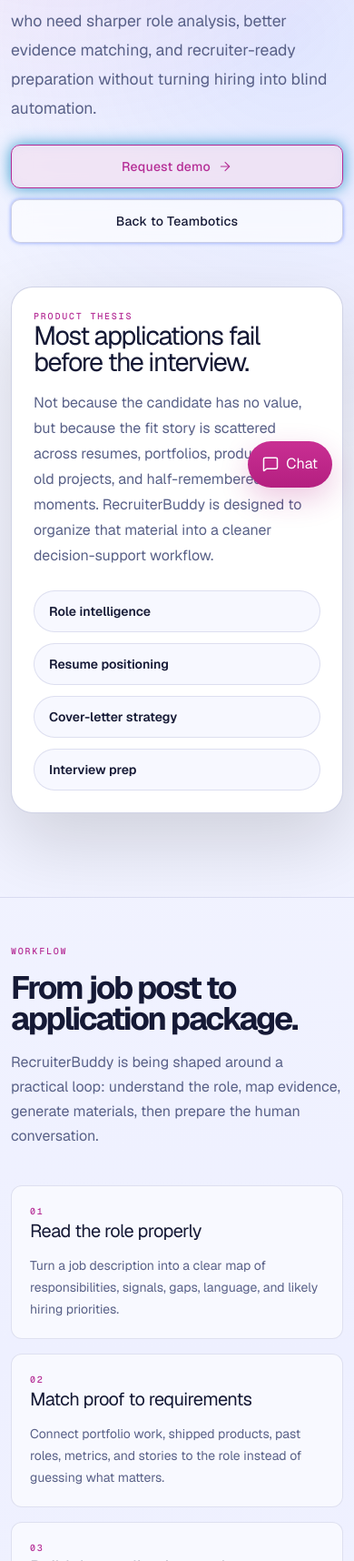
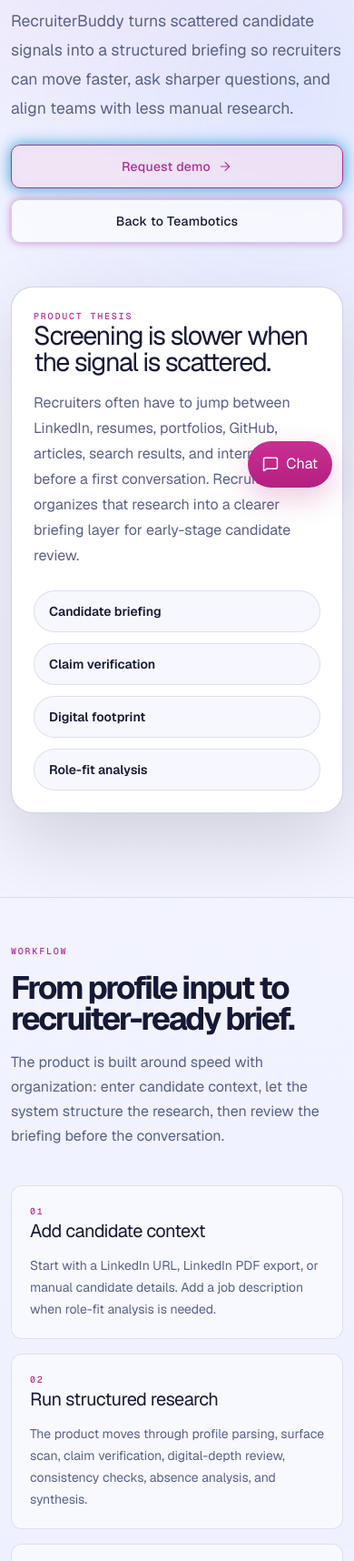
Before and after one commit to nickhilster/teambotics-website, a React app: page /recruiterbuddy in a window 390 px wide. Shown: the part 284-2000 px from the top of the page at 91% size. Built offline with nearby package versions, Linux system fonts and the light colour scheme; some packages are replaced by stand-ins of ours.

Commit message:
Correct RecruiterBuddy product positioning

```diff
--- a/app/(site)/recruiterbuddy/page.tsx
+++ b/app/(site)/recruiterbuddy/page.tsx
@@ -8,46 +8,52 @@
 export const metadata: Metadata = {
   title: "RecruiterBuddy",
   description:
-    "RecruiterBuddy is a Teambotics product in development for turning job applications, recruiter conversations, and interview prep into a structured AI-assisted workflow.",
+    "RecruiterBuddy is a Teambotics candidate research and briefing product that helps recruiters prepare faster before the first conversation.",
   openGraph: {
     title: `RecruiterBuddy | ${siteConfig.name}`,
     description:
-      "A candidate-side job application operating layer for sharper role analysis, tailored application packages, and recruiter-ready preparation.",
+      "A recruiter-side candidate intelligence brief for profile research, claim verification, dossier review, and role-fit analysis.",
     url: `${siteConfig.url}/recruiterbuddy`,
   },
 };
 
 const workflowSteps = [
   {
-    title: "Read the role properly",
-    body: "Turn a job description into a clear map of responsibilities, signals, gaps, language, and likely hiring priorities.",
+    title: "Add candidate context",
+    body: "Start with a LinkedIn URL, LinkedIn PDF export, or manual candidate details. Add a job description when role-fit analysis is needed.",
   },
   {
-    title: "Match proof to requirements",
-    body: "Connect portfolio work, shipped products, past roles, metrics, and stories to the role instead of guessing what matters.",
+    title: "Run structured research",
+    body: "The product moves through profile parsing, surface scan, claim verification, digital-depth review, consistency checks, absence analysis, and synthesis.",
   },
   {
-    title: "Build the application package",
-    body: "Generate focused resume positioning, cover-letter direction, outreach notes, and interview preparation from one structured source of truth.",
+    title: "Review the briefing",
+    body: "Recruiters get a two-minute briefing note with candidate summary, standout signal, probe areas, and suggested first-call questions.",
   },
   {
-    title: "Prepare the human conversation",
-    body: "Support recruiter screens, hiring-manager calls, and follow-ups with clear talking points while keeping final judgment with the applicant.",
+    title: "Align the hiring conversation",
+    body: "The dossier and fit analysis give teams a shared reference point before screens, hiring-manager calls, shortlist reviews, or final-round discussions.",
   },
 ];
 
+const outputTabs = [
+  "Briefing Note — fast candidate summary and first-call prompts",
+  "Dossier — timeline, skills inventory, online presence, claim verification, and flags",
+  "Fit Analysis — role fit, candidate reality, AI-world fit, gaps, dealbreaker risk, and bottom line",
+];
+
 const trustPoints = [
-  "Human approval before anything is sent",
-  "No auto-apply behaviour or hidden outbound actions",
-  "Assumptions are surfaced instead of buried in confident copy",
-  "Reusable context for role-specific positioning and interview prep",
+  "Designed for recruiter preparation, not automated hiring decisions",
+  "Surfaces verified, plausible, unverifiable, and contradictory signals separately",
+  "Makes uncertainty explicit so recruiters know what to ask rather than assuming fit",
+  "Supports faster team alignment before interviews without replacing human judgment",
 ];
 
 const useCases = [
-  "Senior candidates translating non-linear experience into role-fit evidence",
-  "Career operators managing multiple active applications without losing context",
-  "Founders and builders turning shipped products into credible hiring stories",
-  "Recruiter-facing preparation where clarity, relevance, and restraint matter",
+  "Recruiters preparing before an initial candidate screen",
+  "Agency teams moving across multiple roles and candidate profiles",
+  "Hiring managers who need a concise candidate brief before a call",
+  "Interview teams comparing candidates with more consistent notes and signals",
 ];
 
 export default function RecruiterBuddyPage() {
@@ -57,12 +63,12 @@
         <Container>
           <div className="grid gap-12 py-10 lg:grid-cols-[0.9fr_1.1fr] lg:items-center lg:py-16">
             <SectionReveal className="grid gap-6" delay={0.04}>
-              <p className="section-eyebrow">Private build / Applied AI workflow</p>
+              <p className="section-eyebrow">Candidate research / Recruiter briefing</p>
               <h1 className="m-0 max-w-[12ch] text-[clamp(3rem,8vw,6.8rem)] font-semibold leading-[0.88] tracking-[-0.075em] text-[var(--color-text-primary)]">
                 RecruiterBuddy
               </h1>
               <p className="m-0 max-w-2xl text-[clamp(1.1rem,2vw,1.35rem)] leading-8 text-[var(--color-text-secondary)]">
-                A job application operating layer for people who need sharper role analysis, better evidence matching, and recruiter-ready preparation without turning hiring into blind automation.
+                Know your candidate before the first call. RecruiterBuddy turns scattered candidate signals into a structured briefing so recruiters can move faster, ask sharper questions, and align teams with less manual research.
               </p>
               <div className="flex flex-col gap-3 sm:flex-row" aria-label="RecruiterBuddy actions">
                 <a
@@ -83,17 +89,17 @@
             >
               <p className="section-eyebrow">Product thesis</p>
               <h2 className="m-0 mb-4 text-[clamp(1.8rem,4vw,3.25rem)] leading-[1] tracking-[-0.05em] text-[var(--color-text-primary)]">
-                Most applications fail before the interview.
+                Screening is slower when the signal is scattered.
               </h2>
               <p className="m-0 mb-6 text-base leading-7 text-[var(--color-text-secondary)]">
-                Not because the candidate has no value, but because the fit story is scattered across resumes, portfolios, product links, old projects, and half-remembered career moments. RecruiterBuddy is designed to organize that material into a cleaner decision-support workflow.
+                Recruiters often have to jump between LinkedIn, resumes, portfolios, GitHub, articles, search results, and internal notes before a first conversation. RecruiterBuddy organizes that research into a clearer briefing layer for early-stage candidate review.
               </p>
               <div className="grid gap-3 sm:grid-cols-2">
                 {[
-                  "Role intelligence",
-                  "Resume positioning",
-                  "Cover-letter strategy",
-                  "Interview prep",
+                  "Candidate briefing",
+                  "Claim verification",
+                  "Digital footprint",
+                  "Role-fit analysis",
                 ].map((label) => (
                   <div
                     className="rounded-2xl border border-[var(--color-border)] bg-[var(--color-bg-page)] px-4 py-3 text-sm font-semibold text-[var(--color-text-primary)]"
@@ -113,9 +119,9 @@
           <div className="grid gap-10 lg:grid-cols-[0.8fr_1.2fr] lg:items-start">
             <SectionReveal className="grid gap-4" delay={0.04}>
               <p className="section-eyebrow">Workflow</p>
-              <h2 className="section-title">From job post to application package.</h2>
+              <h2 className="section-title">From profile input to recruiter-ready brief.</h2>
               <p className="section-copy">
-                RecruiterBuddy is being shaped around a practical loop: understand the role, map evidence, generate materials, then prepare the human conversation.
+                The product is built around speed with organization: enter candidate context, let the system structure the research, then review the briefing before the conversation.
               </p>
             </SectionReveal>
 
@@ -140,9 +146,24 @@
         <Container>
           <div className="grid gap-10 lg:grid-cols-2 lg:items-start">
             <SectionReveal className="rounded-[var(--radius-2xl)] border border-[var(--color-border-strong)] bg-[var(--color-bg-surface)] p-6 lg:p-8" delay={0.04}>
+              <p className="section-eyebrow">Product outputs</p>
+              <h2 className="m-0 mb-5 text-[clamp(1.8rem,4vw,3rem)] leading-[1.04] tracking-[-0.05em] text-[var(--color-text-primary)]">
+                Three views for faster hiring preparation.
+              </h2>
+              <ul className="m-0 grid list-none gap-4 p-0">
+                {outputTabs.map((item) => (
+                  <li className="flex gap-3 text-sm leading-6 text-[var(--color-text-secondary)]" key={item}>
+                    <CheckCircle2 aria-hidden="true" className="mt-1 shrink-0 text-[var(--color-accent)]" size={18} strokeWidth={1.7} />
+                    <span>{item}</span>
+                  </li>
+                ))}
+              </ul>
+            </SectionReveal>
+
+            <SectionReveal className="rounded-[var(--radius-2xl)] border border-[var(--color-border-strong)] bg-[var(--color-bg-surface)] p-6 lg:p-8" delay={0.12}>
               <p className="section-eyebrow">Use cases</p>
               <h2 className="m-0 mb-5 text-[clamp(1.8rem,4vw,3rem)] leading-[1.04] tracking-[-0.05em] text-[var(--color-text-primary)]">
-                Built for candidates with real complexity.
+                Built for busy hiring workflows.
               </h2>
               <ul className="m-0 grid list-none gap-4 p-0">
                 {useCases.map((item) => (
@@ -153,12 +174,22 @@
                 ))}
               </ul>
             </SectionReveal>
+          </div>
+        </Container>
+      </section>
+
+      <section className="section section--border">
+        <Container>
+          <div className="grid gap-10 lg:grid-cols-[0.95fr_1.05fr] lg:items-start">
+            <SectionReveal className="grid gap-4" delay={0.04}>
+              <p className="section-eyebrow">Trust posture</p>
+              <h2 className="section-title">Sharper preparation, not automated judgment.</h2>
+              <p className="section-copy">
+                RecruiterBuddy is positioned as a preparation and alignment tool. It helps recruiters understand what is known, what is plausible, and what needs a direct question before the team makes a hiring judgment.
+              </p>
+            </SectionReveal>
 
             <SectionReveal className="rounded-[var(--radius-2xl)] border border-[var(--color-border-strong)] bg-[var(--color-bg-surface)] p-6 lg:p-8" delay={0.12}>
-              <p className="section-eyebrow">Trust posture</p>
-              <h2 className="m-0 mb-5 text-[clamp(1.8rem,4vw,3rem)] leading-[1.04] tracking-[-0.05em] text-[var(--color-text-primary)]">
-                AI should sharpen the applicant, not replace their judgment.
-              </h2>
               <ul className="m-0 grid list-none gap-4 p-0">
                 {trustPoints.map((item) => (
                   <li className="flex gap-3 text-sm leading-6 text-[var(--color-text-secondary)]" key={item}>
@@ -176,9 +207,9 @@
         <Container>
           <SectionReveal className="mx-auto grid max-w-4xl gap-6 text-center" delay={0.04}>
             <p className="section-eyebrow">Why Teambotics</p>
-            <h2 className="section-title">A focused example of applied AI, not generic chatbot theatre.</h2>
+            <h2 className="section-title">A focused applied-AI product for decision support under time pressure.</h2>
             <p className="section-copy mx-auto">
-              RecruiterBuddy fits the Teambotics product line because it applies the same operating principle across a different workflow: structure messy human context, keep the user in control, and turn AI into a practical execution partner.
+              RecruiterBuddy fits the Teambotics product line because it applies our core operating model to talent work: organize messy public context, make signals easier to inspect, and keep the human responsible for the final call.
             </p>
             <div className="flex flex-col justify-center gap-3 sm:flex-row">
               <a
```
